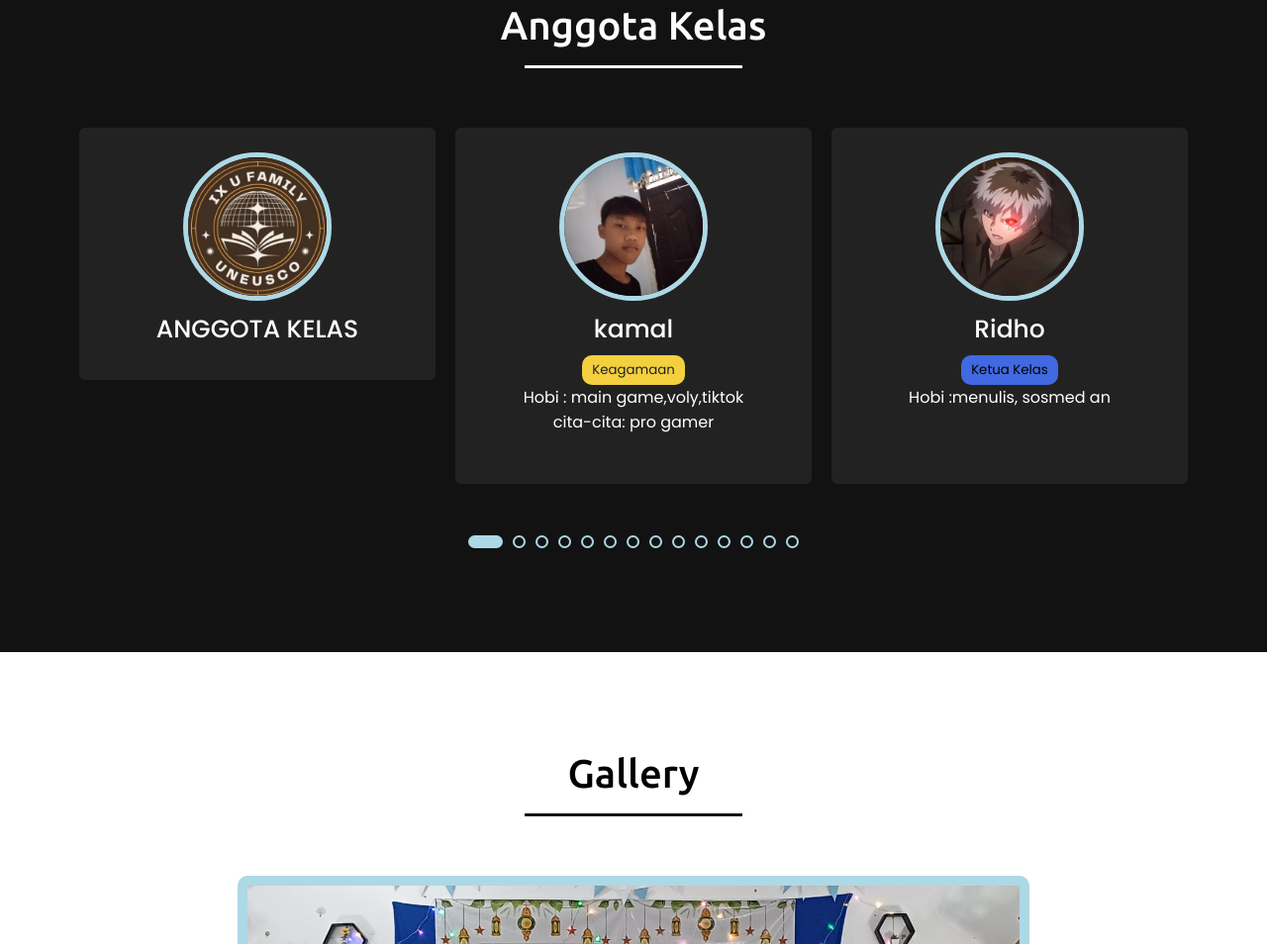
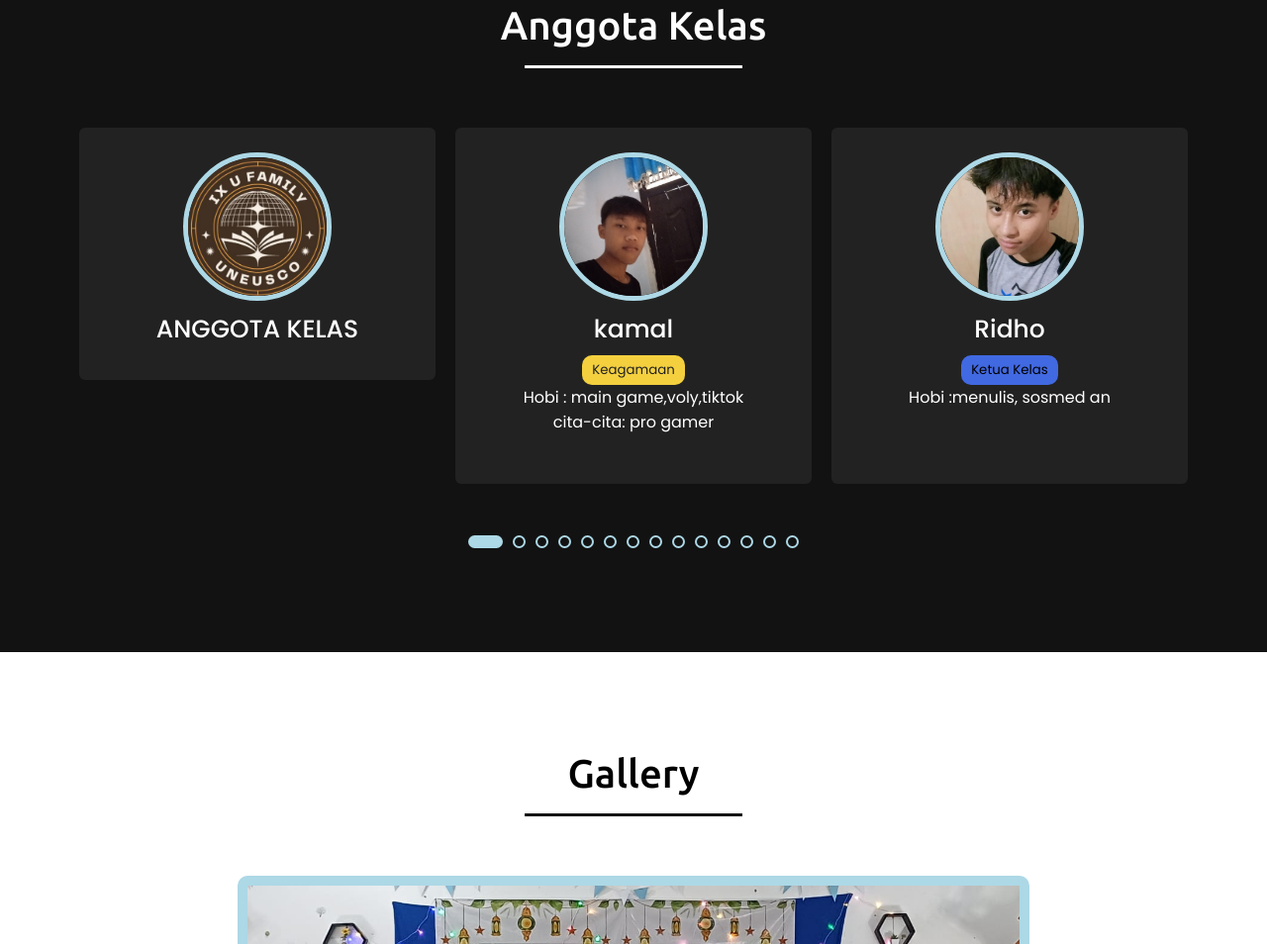
Before and after one commit to Kamaljuju/Kelas9u, a plain HTML site: page index.html in a window 1280 px wide. Shown: the part 1523-2477 px from the top of the page at 99% size. Drawn offline with nearby package versions, Linux system fonts and the light colour scheme; no server answers; a script that the page names is missing.

Commit message:
update index.html

```diff
--- a/index.html
+++ b/index.html
@@ -151,7 +151,7 @@
 
       <div class="cardd">
         <div class="boxx">
-            <img src="image/anime.jpg" alt>
+            <img src="image/Ridho.jpg" alt>
             <div class="text"><a href="" style="color: #fff;">Ridho</a></div>
             <p>
               <button class="badges kmwkm">Ketua Kelas</button>
```
